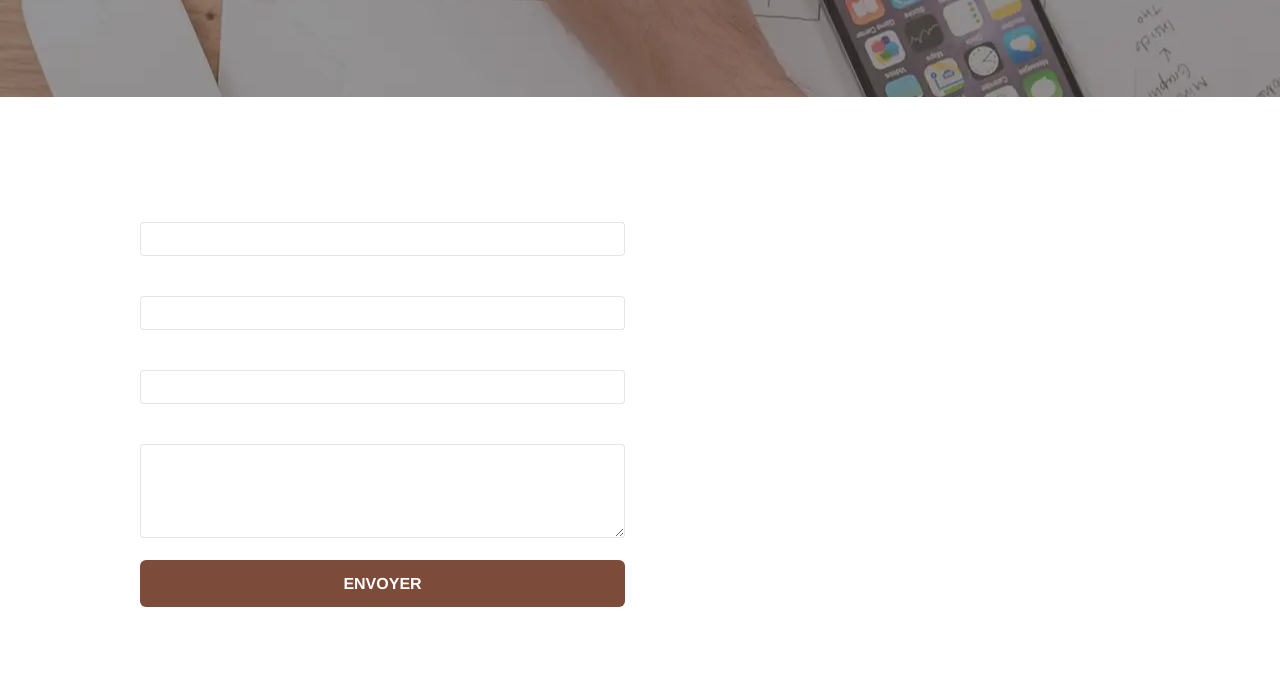
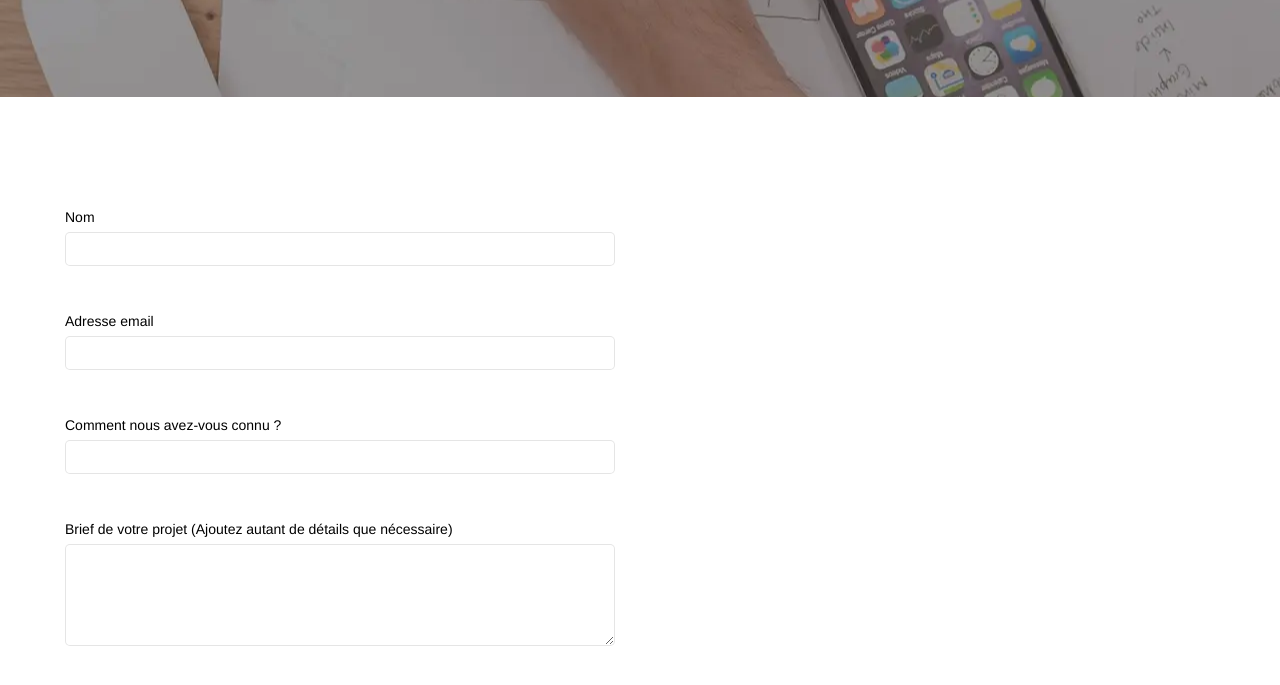
Before and after one commit to RatanaSenpai/La_Panthere, a plain HTML site: page contact.html in a window 1280 px wide. Shown: the part 313-998 px from the top of the page. Drawn offline with nearby package versions, Linux system fonts and the light colour scheme; files that its build step writes are made by us from their sources; a script that the page names is missing.

Commit message:
Add Margin-left

```diff
--- a/css/style.css
+++ b/css/style.css
@@ -28,7 +28,7 @@ a:hover {
 }
 
 .bloc {
-    width: 100%;
+    /* width: 100%; */
     clear: both;
     background: 50% 50% no-repeat;
     padding: 0 50px;
@@ -507,6 +507,9 @@ button {
 .form-control {
     border-color: rgba(0, 0, 0, .1);
     box-shadow: none;
+    display: block;
+    padding: 10px 70px;
+    border-radius: 5px;
 }
 
 .scrollToTop {
@@ -645,7 +648,7 @@ h4,
 h5,
 h6,
 p,
-label,
+/* label, */
 .btn,
 a {
     font-family: "helvetica";
@@ -653,9 +656,16 @@ a {
     color: #FFFFFF;
 }
 
-.container {
+label {
+    font-family: "helvetica";
+    font-weight: 400;
+    color: black;
+}
+
+
+/* .container {
     max-width: 1000px;
-}
+} */
 
 .hero-bloc-text {
     font-size: 38px;
@@ -780,6 +790,7 @@ h4 {
 .btn-atomic-tangerine {
     background: #7d4b39;
     color: #FFFFFF!important;
+    margin-left: 10px;
 }
 
 .btn-atomic-tangerine:hover {
@@ -812,6 +823,10 @@ h4 {
     background-image: url("../img/agence-la-panthere.webp");
 }
 
+.text-center {
+    text-align: center;
+}
+
 .bg-lines-h2-bg {
     background-image: url("../img/lines-h2-bg.png");
 }
@@ -822,6 +837,10 @@ h4 {
 
 .bg-presentation {
     background-image: url("../img/image-de-presentation.webp");
+}
+
+.form-group {
+    padding: 10px;
 }
 
 @media (max-width: 1024px) {
```
